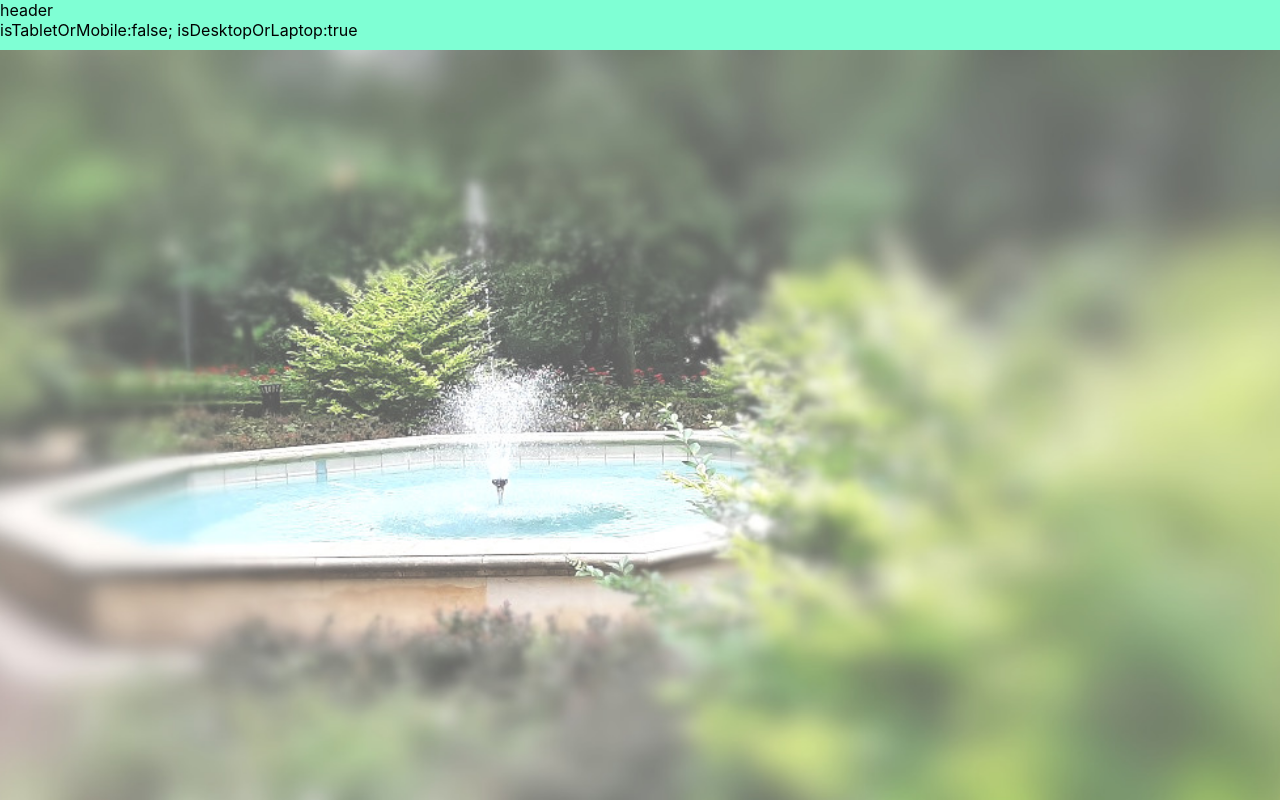
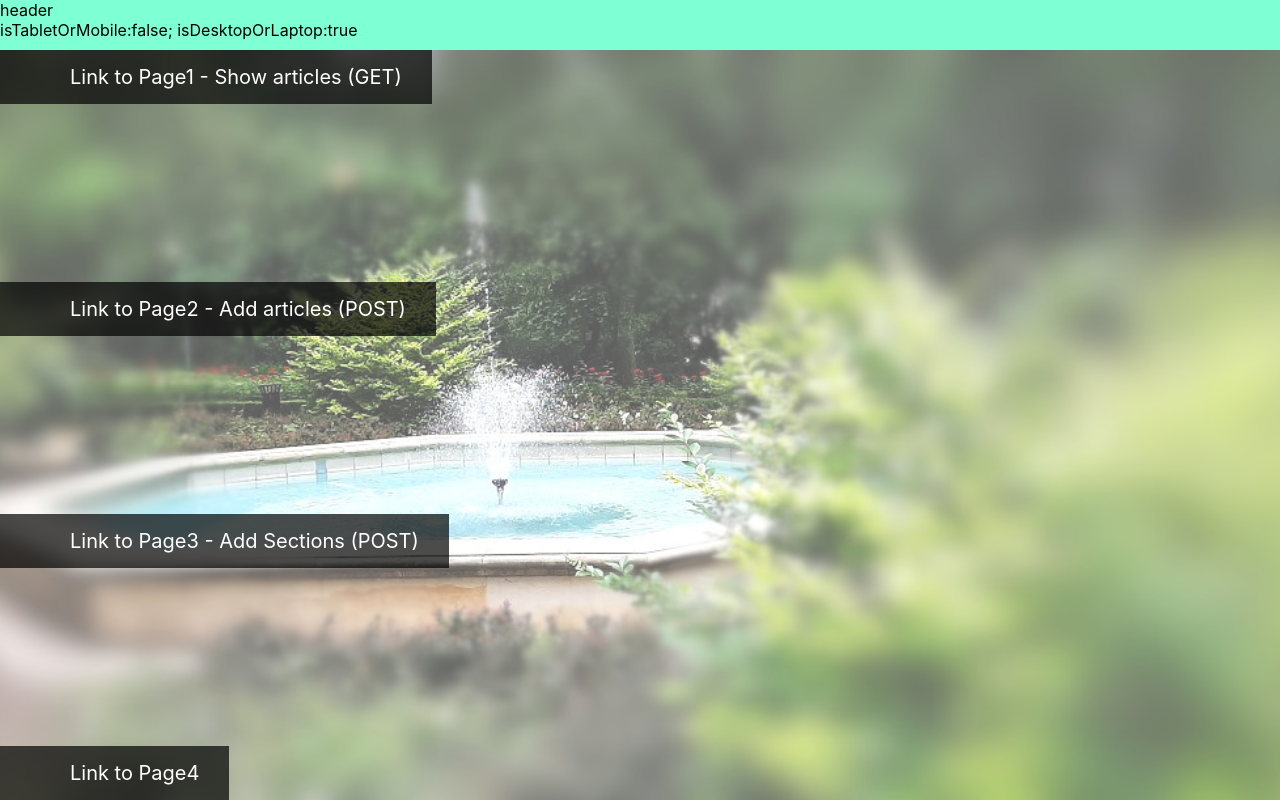
Before and after one commit to Mikooo-to/guidebook, a React (Create React App) app in the folder frontend/: page /home in a window 1280 px wide. Built offline with nearby package versions, Linux system fonts and the light colour scheme.

Commit message:
Fixed back button/Added login page

```diff
--- a/frontend/src/App.tsx
+++ b/frontend/src/App.tsx
@@ -3,7 +3,7 @@
 import { AddSectionPage } from './pages/TextPages/AddSection';
 import { Login } from './pages/LoginPage/Login';
 import { P4 } from './pages/TextPages/P4';
-import { BrowserRouter as Router, Route, Routes } from 'react-router-dom';
+import { BrowserRouter as Router, Route, Routes, Navigate } from 'react-router-dom';
 import './App.css';
 import { HomePage } from './pages/HomePage/HomePage';
 import { Box, useMediaQuery } from '@mui/material';
@@ -28,7 +28,8 @@
   const rendredPages = (
     <Router>
       <Routes>
-        <Route path="/" element={<HomePage />} />
+        <Route path="/" element={<Login />} />
+        <Route path="/home" element={<HomePage />} />
         <Route
           path={pagesPathsAndNames[0].path}
           element={<ShowArticlesPage />}
--- a/frontend/src/const.tsx
+++ b/frontend/src/const.tsx
@@ -17,6 +17,6 @@
   },
   {
     path: '/login',
-    linkText: '',
+    linkText: 'Link to Login',
   },
 ];
--- a/frontend/src/pages/HomePage/HomePage.tsx
+++ b/frontend/src/pages/HomePage/HomePage.tsx
@@ -12,7 +12,10 @@
     <HomePageContainer
       buttonsPosition={isDesktopOrLaptop ? 'flex-start' : 'flex-end'}
     >
-      {pagesPathsAndNames.map((p) => (
+      {pagesPathsAndNames
+      .filter((p) => p.path !== '/login')
+
+      .map((p) => (
         <PageLinkBtn
           key={p.path}
           text={p.linkText}
```
